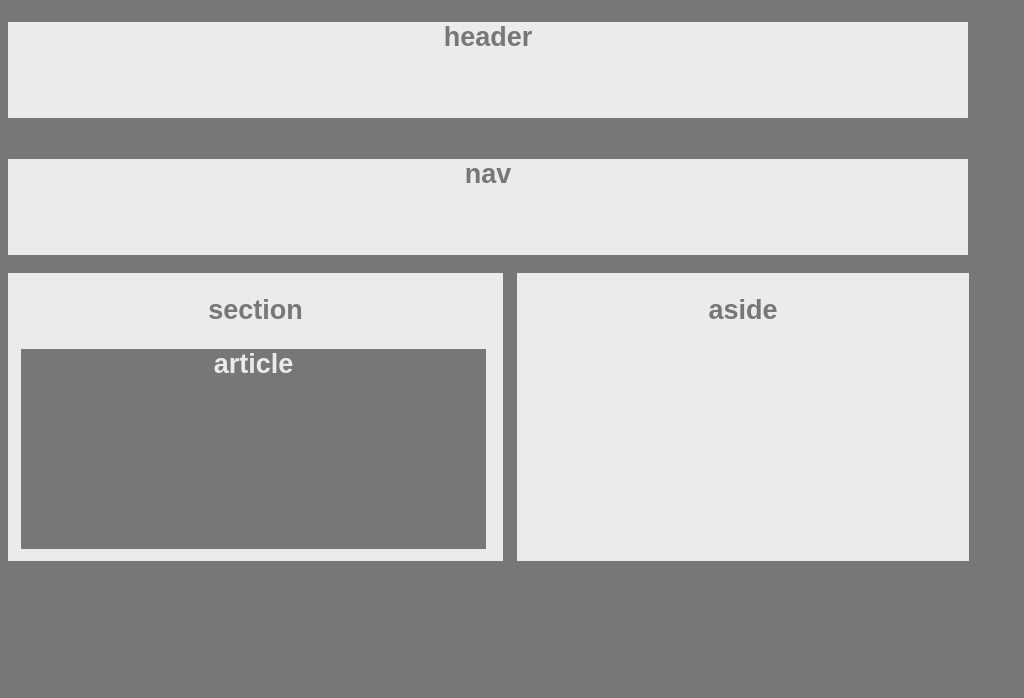
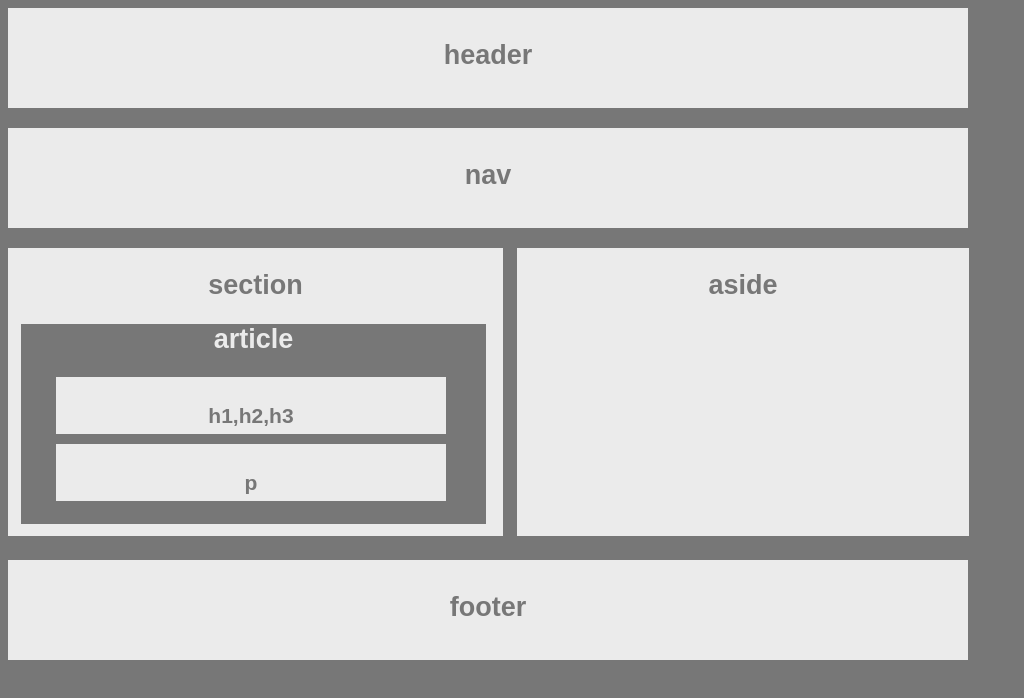
Before and after one commit to pcheno/HW-Wireframe, a plain HTML site: page index.html in a window 1280 px wide. Shown: the whole page, without its empty margins (0-1024 px from the left). Drawn offline with Linux system fonts and the light colour scheme.

Commit message:
more changes

```diff
--- a/index.html
+++ b/index.html
@@ -9,25 +9,36 @@
 
 </head>
 <body>
-    <header class="width960">
+    <header>
         <h2>header</h2>
     </header>
-    <br>
 
-    <nav class="width960">
+    <nav>
         <h2>nav</h2>
     </nav>
-    <br>
+
 
     <section>
         <h2>section</h2>
         <article>
             <h2>article</h2>
+            <div>
+                <h1>h1,h2,h3</h1>
+            </div>
+            <div>
+                <h1>p</h1>
+            </div>
         </article>
     </section>
 
     <aside>
         <h2>aside</h2>
     </aside>
+    <br><br><br><br>
+
+
+    <footer>
+        <h2>footer</h2>
+    </footer>
 </body>
 </html>
--- a/style.css
+++ b/style.css
@@ -3,15 +3,53 @@ body {
     text-align: center;
 }
 
-.width960 {
+nav {
 	width: 960px;
-	height: 96px;
+	height: 80px;
 	background-color: #ebebeb;
 	text-align: center;
 	font-family: sans-serif;
 	color: #777;
 	font-size: 18px;
+	margin-bottom: 20px;
+	padding: 10px 0;
+}
 
+header {
+	width: 960px;
+	height: 80px;
+	background-color: #ebebeb;
+	text-align: center;
+	font-family: sans-serif;
+	color: #777;
+	font-size: 18px;
+	margin-bottom: 20px;
+	padding: 10px 0;
+}
+
+div {
+	width: 390px;
+	height: 45px;
+	background-color: #ebebeb;
+	text-align: center;
+	font-family: sans-serif;
+	color: #777;
+	font-size: 18px;
+	margin-left: 35px;
+	margin-bottom: 10px;
+	padding: 6px 0;
+}
+
+footer  {
+	width: 960px;
+	height: 80px;
+	background-color: #ebebeb;
+	text-align: center;
+	font-family: sans-serif;
+	color: #777;
+	font-size: 18px;
+	margin-top: 240px;
+	padding: 10px 0;
 }
 
 section {
@@ -50,27 +88,3 @@ aside {
 	margin-left: 14px;
 
 }
-
-.jumbotron {
-	background-color: #428bca
-}
-
-.jumbotron h1 {
-	color:white;
-}
-
-p, h1, h4 {
-	font-family: 'Roboto Slab', serif;
-}
-
-#funText {
-	color: black;
-	font-size: 24px;
-	font-family: 'Roboto Slab', serif;
-}
-
-#box {
-	height: 100px;
-	width: 100px;
-	margin:auto;
-}
```
